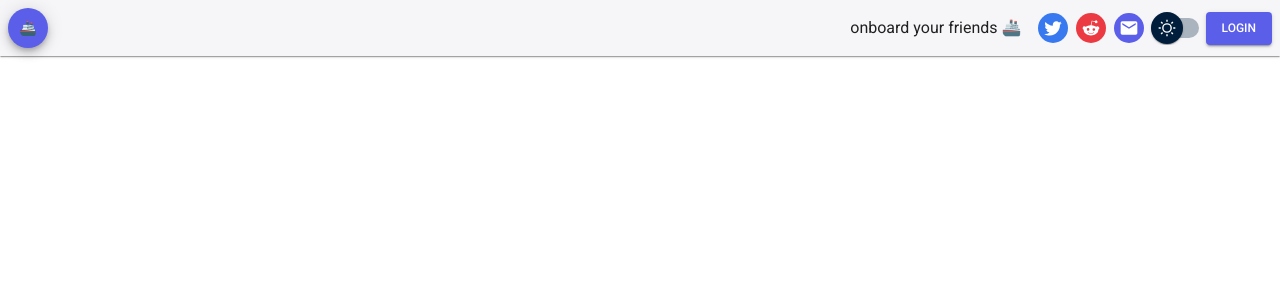
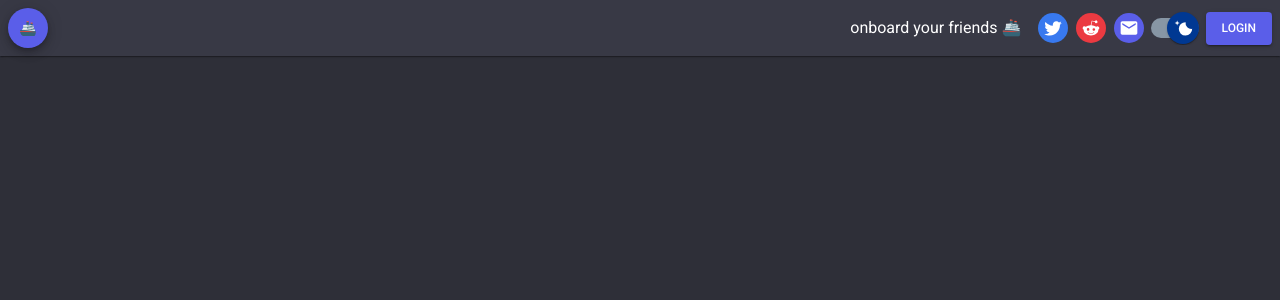
Before and after one commit to lucasNlind/ai-ui-template, a React (Vite) app: page / in a window 1280 px wide. Shown: the top 300 px of the page. Built offline with nearby package versions, Linux system fonts and the light colour scheme.

Commit message:
fix: updated default theme

```diff
--- a/src/theme/ThemeContextProvider.tsx
+++ b/src/theme/ThemeContextProvider.tsx
@@ -10,7 +10,7 @@ type ThemeContextType = {
 };
 
 export const ThemeContext = createContext<ThemeContextType>({
-    mode: ColorMode.DARK,
+    mode: ColorMode.LIGHT,
     toggleColorMode: () => {},
     theme: createTheme(),
 });
--- a/src/theme/use-color-theme.ts
+++ b/src/theme/use-color-theme.ts
@@ -4,7 +4,7 @@ import { ColorMode } from '../enums/color-mode.enum';
 import { createTheme, PaletteMode } from '@mui/material';
 
 export const useColorTheme = () => {
-  const [mode, setMode] = useState<PaletteMode>(ColorMode.LIGHT);
+  const [mode, setMode] = useState<PaletteMode>(ColorMode.DARK);
 
   const toggleColorMode = () => {
     setMode((prevMode) => (prevMode === ColorMode.LIGHT ? ColorMode.DARK : ColorMode.LIGHT));
```
